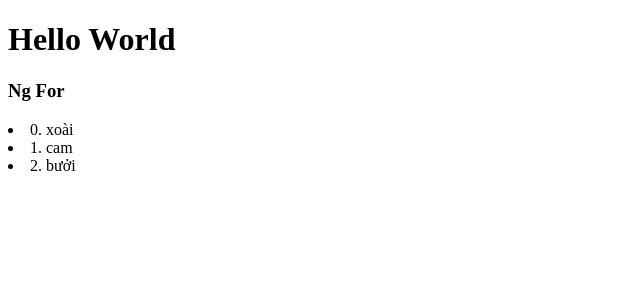
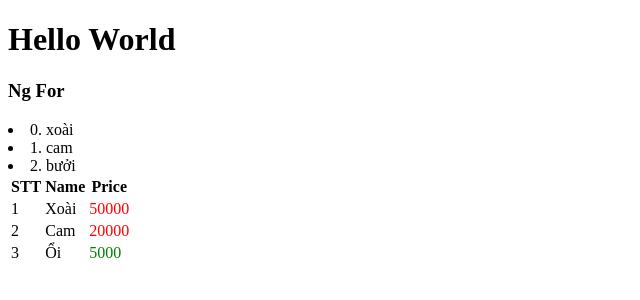
Before and after one commit to mieuhamchoi/learnAngular, an Angular app: page / in a window 1280 px wide. Shown: the top 300 px of the page, without its empty margins (0-640 px from the left). Built offline with nearby package versions, Linux system fonts and the light colour scheme.

Commit message:
ngFor with object

```diff
--- a/src/app/home/home.component.html
+++ b/src/app/home/home.component.html
@@ -3,3 +3,19 @@
 <div>
     <li *ngFor="let fruit of fruitList; let index = index"> {{index}}. {{fruit}}</li>
 </div>
+
+<div>
+    <table>
+        <tr>
+            <th>STT</th>
+            <th>Name</th>
+            <th>Price</th>
+        </tr>
+        <tr *ngFor="let fruitObj of fruitListDetail; let index = index">
+            <td>{{index + 1}}</td>
+            <td>{{fruitObj.name}}</td>
+            <!-- <td [ngClass]="{'highPrice': fruitObj.price >= 15000 }">{{fruitObj.price}}</td> -->
+            <td [ngClass]="fruitObj.price >= 15000 ? 'highPrice' : 'lowPrice'">{{fruitObj.price}}</td>
+        </tr>
+    </table>
+</div>
--- a/src/app/home/home.component.scss
+++ b/src/app/home/home.component.scss
@@ -1,3 +1,6 @@
-p {
+.highPrice {
     color: red
 }
+.lowPrice {
+    color: green
+}
--- a/src/app/home/home.component.ts
+++ b/src/app/home/home.component.ts
@@ -9,11 +9,13 @@
   public name:string = 'Phuoc'
   public age:number = 18
   public fruitList: string[] = ['xoài', 'cam', 'bưởi']
+  public fruitListDetail = [{name: 'Xoài', price: 50000}, {name: 'Cam', price: 20000}, {name: 'Ổi', price: 5000}]
   constructor() {}
   public resetname = ():void => {
     this.name = ''
   }
   public ngOnInit(): void {
     console.log('List fruit list: ', this.fruitList)
+    console.log('List fruit list detail: ', this.fruitListDetail)
   }
 }
```
